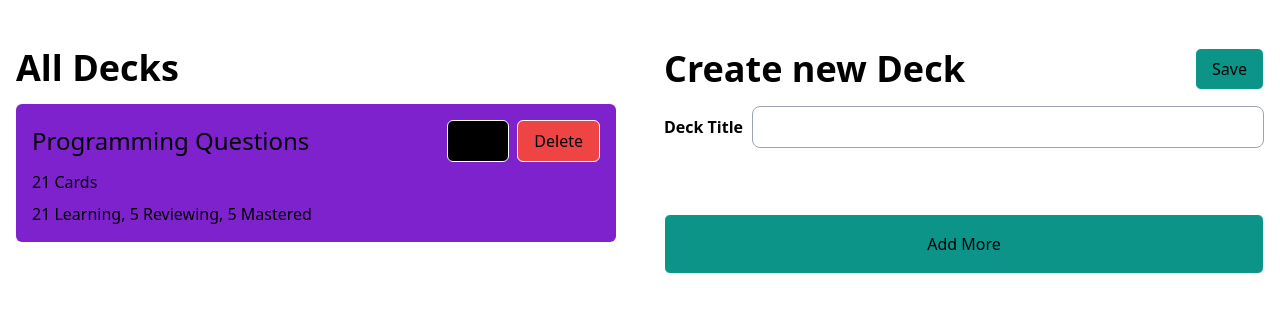
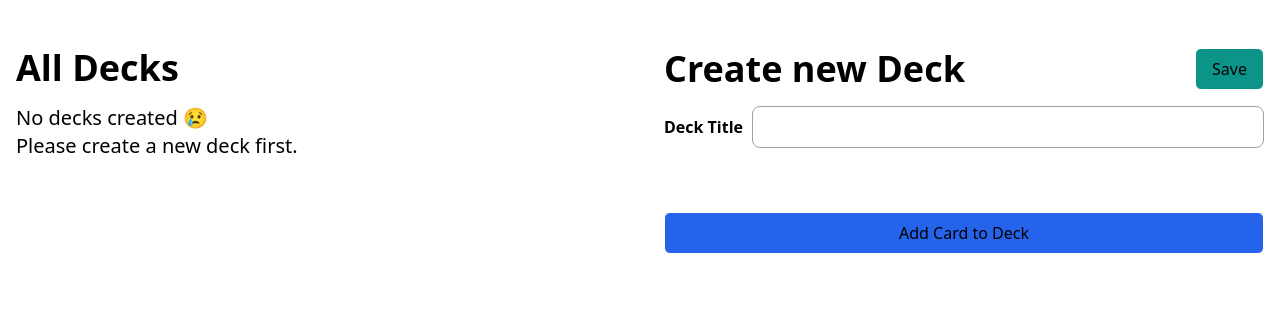
Before and after one commit to priyanshu-bharti/flashcards, a React app: page / in a window 1280 px wide. Shown: the top 312 px of the page. Built offline with nearby package versions, Linux system fonts and the light colour scheme; the HTML template or start-up script is replaced by a standard one.

Commit message:
Implement decks creation in sidebar

```diff
--- a/src/HomePage.tsx
+++ b/src/HomePage.tsx
@@ -4,19 +4,22 @@ import { Flashcard } from "./data";
 import LabelledInput from "./components/LabelledInput";
 import { useState } from "react";
 
-export type FormValues = {
+export type DeckValuesForm = {
     title: string;
     cards: Flashcard[];
 };
 
 const HomePage = () => {
-    const form = useForm<FormValues>();
+    const form = useForm<DeckValuesForm>();
+    const [decks, setDecks] = useState<DeckValuesForm[]>([]);
 
-    const { register, control, handleSubmit } = form;
+    const { register, control, handleSubmit, formState } = form;
+    const { errors } = formState;
 
-    function handleCardSave(data: FormValues) {
+    function handleCardSave(data: DeckValuesForm) {
         // TODO: Handle saving to indexedDB
         console.log(data);
+        setDecks((prevState) => prevState.concat(data));
     }
 
     const { fields, append, remove } = useFieldArray({
@@ -26,8 +29,8 @@ const HomePage = () => {
 
     return (
         <div className="container grid grid-cols-2 gap-12 mx-auto p-4 ">
-            <SideBar />
-            <div className="grid gap-4">
+            <SideBar decks={decks} />
+            <div className="flex flex-col gap-4">
                 <FormHeader
                     onCancel={() => {}}
                     onSave={handleSubmit(handleCardSave)}
@@ -37,7 +40,9 @@ const HomePage = () => {
                         label="Deck Title"
                         placeholder="Enter the Deck title here..."
                         register={register}
+                        errors={errors}
                         regName="title"
+                        idx={-1}
                         regOptions={{
                             required: {
                                 value: true,
@@ -54,7 +59,9 @@ const HomePage = () => {
                         orderNumber={idx}
                     >
                         <LabelledInput
+                            idx={idx}
                             label="Question"
+                            errors={errors}
                             id={`cards.${idx}.question`}
                             placeholder="Place Question here"
                             register={register}
@@ -67,9 +74,11 @@ const HomePage = () => {
                             }}
                         />
                         <LabelledInput
+                            idx={idx}
                             label="Answer"
                             id={`cards.${idx}.answer`}
                             placeholder="Place the Correct Answer Here..."
+                            errors={errors}
                             register={register}
                             regName={`cards.${idx}.answer`}
                             regOptions={{
@@ -83,12 +92,12 @@ const HomePage = () => {
                 ))}
 
                 <button
-                    className="px-4 py-2 bg-teal-600 rounded-md border border-white"
+                    className="px-4 py-2 mb-8 bg-blue-600 rounded-md border border-white"
                     onClick={() =>
                         append({ question: "", answer: "", queue: "unseen" })
                     }
                 >
-                    Add More
+                    Add Card to Deck
                 </button>
             </div>
         </div>
--- a/src/components/CardInput.tsx
+++ b/src/components/CardInput.tsx
@@ -5,7 +5,7 @@ interface CardInputProps {
 }
 const CardInput = ({ orderNumber, onDelete, children }: CardInputProps) => {
     return (
-        <div className="flex flex-col gap-2 bg-blue-600 p-4 rounded-md">
+        <div className="flex flex-col gap-2 bg-gray-800 p-4 rounded-md">
             <div className="flex justify-between items-center">
                 <h1 className="text-xl font-bold capitalize">
                     card {orderNumber + 1}
--- a/src/components/LabelledInput.tsx
+++ b/src/components/LabelledInput.tsx
@@ -1,10 +1,12 @@
 import { FieldErrors, RegisterOptions, UseFormRegister } from "react-hook-form";
-import { FormValues } from "../HomePage";
+import { DeckValuesForm } from "../HomePage";
 interface LabelledInputProps {
     label?: string;
     placeholder?: string;
+    idx: number;
     id: string;
-    register: UseFormRegister<FormValues>;
+    register: UseFormRegister<DeckValuesForm>;
+    errors: FieldErrors<DeckValuesForm>;
     regName:
         | "title"
         | "cards"
@@ -14,7 +16,7 @@ interface LabelledInputProps {
         | `cards.${number}.queue`;
     regOptions:
         | RegisterOptions<
-              FormValues,
+              DeckValuesForm,
               | "title"
               | "cards"
               | `cards.${number}`
@@ -29,13 +31,19 @@ const LabelledInput = ({
     label = "",
     placeholder,
     id,
+    idx,
     register,
     regName,
     regOptions,
+    errors,
 }: LabelledInputProps) => {
+    const [type, _, field] = id.split(".");
+    console.log(field);
+    console.log(idx);
+
     return (
         <>
-            <form className="flex gap-2 justify-center items-center">
+            <div className="flex gap-2 justify-center items-center">
                 {label && (
                     <label htmlFor={id} className="min-w-20 font-bold">
                         {label}
@@ -48,7 +56,12 @@ const LabelledInput = ({
                     {...register(regName, regOptions)}
                     required
                 />
-            </form>
+            </div>
+            <p className="text-red-700">
+                {idx === -1 && errors[type]?.message}
+                {/* {(idx > -1 && field==="question") && errors.cards[idx]?.question}
+                {(idx > -1 && field==="answer") && errors.cards[idx]?.answer} */}
+            </p>
         </>
     );
 };
--- a/src/components/SideBar.tsx
+++ b/src/components/SideBar.tsx
@@ -1,15 +1,29 @@
 import { SideBarCard } from ".";
+import { DeckValuesForm } from "../HomePage";
 
-const SideBar = () => {
+interface SidebarProps {
+    decks: DeckValuesForm[];
+}
+
+const SideBar = ({ decks }: SidebarProps) => {
     return (
-        <div className=" flex flex-col gap-4 py-8">
+        <div className="flex flex-col gap-4 py-8">
             <h1 className="text-4xl font-bold">All Decks</h1>
-            <SideBarCard
-                length={21}
-                onDelete={() => {}}
-                onEdit={() => {}}
-                title="Programming Questions"
-            />
+            {decks.length ? (
+                decks.map((deck, idx) => (
+                    <SideBarCard
+                        key={deck.title + `${idx}`}
+                        length={deck.cards.length}
+                        onDelete={() => {}}
+                        onEdit={() => {}}
+                        title={deck.title}
+                    />
+                ))
+            ) : (
+                <p className="text-xl">
+                    No decks created 😢 <br /> Please create a new deck first.
+                </p>
+            )}
         </div>
     );
 };
--- a/src/components/SideBarCard.tsx
+++ b/src/components/SideBarCard.tsx
@@ -31,7 +31,6 @@ const SideBarCard = ({ length, title, onEdit, onDelete }: SideBarCardProps) => {
                 </div>
             </div>
             <p>{length} Cards</p>
-            <p>21 Learning, 5 Reviewing, 5 Mastered</p>
         </Link>
     );
 };
```
